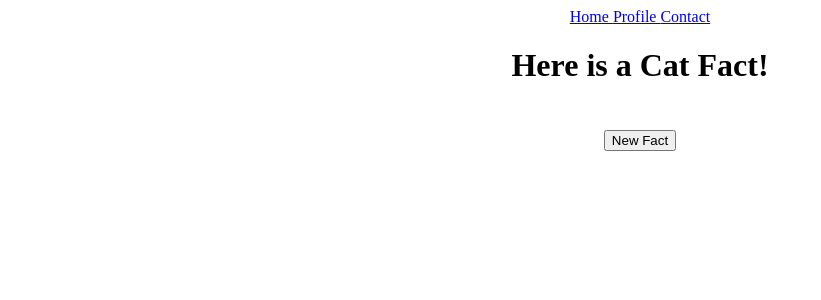
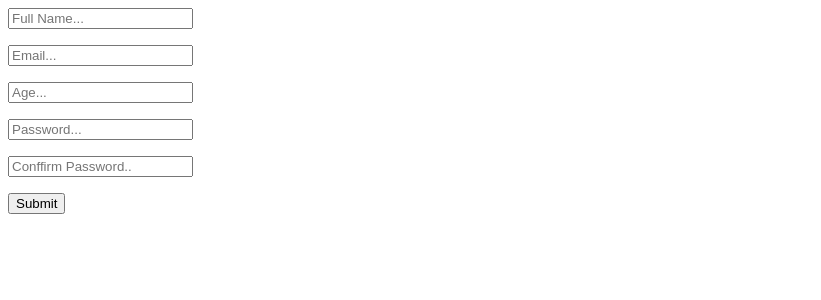
Before and after one commit to paulabeatrizz/react, a React (Create React App) app in the folder app-test/: page / in a window 1280 px wide. Shown: the top 300 px of the page, without its empty margins (0-821 px from the left). Built offline with nearby package versions, Linux system fonts and the light colour scheme; no server answers.

Commit message:
forms in react

```diff
--- a/app-test/package.json
+++ b/app-test/package.json
@@ -3,6 +3,7 @@
   "version": "0.1.0",
   "private": true,
   "dependencies": {
+    "@hookform/resolvers": "^5.2.2",
     "@tanstack/react-query": "^5.90.20",
     "@testing-library/dom": "^10.4.1",
     "@testing-library/jest-dom": "^6.9.1",
@@ -11,9 +12,11 @@
     "axios": "^1.13.2",
     "react": "^19.2.3",
     "react-dom": "^19.2.3",
+    "react-hook-form": "^7.71.1",
     "react-router-dom": "^7.13.0",
     "react-scripts": "5.0.1",
-    "web-vitals": "^2.1.4"
+    "web-vitals": "^2.1.4",
+    "yup": "^1.7.1"
   },
   "scripts": {
     "start": "react-scripts start",
--- a/app-test/src/App.css
+++ b/app-test/src/App.css
@@ -36,3 +36,7 @@
     transform: rotate(360deg);
   }
 }
+
+p {
+  color: red;
+}
--- a/app-test/src/App.js
+++ b/app-test/src/App.js
@@ -1,33 +1,10 @@
 import './App.css';
-import {BrowserRouter as Router, Routes, Route} from 'react-router-dom';
-import { Home } from './pages/Home';
-import { Navbar } from './Navbar';
-import { Profile } from './pages/Profile';
-import { Contact } from './pages/Contact';
-import {QueryClient, QueryClientProvider} from '@tanstack/react-query';
-
+import { Form } from './components/Form';
 
 function App() {
-
-  const client = new  QueryClient({defaultOptions: {
-    queries: {
-      refetchOnWindowFocus : true,
-    }
-  }});
-
   return (
-    <div className="App">
-      <QueryClientProvider client={client}>
-        <Router>
-          <Navbar />
-          <Routes>
-            <Route path="/" element={<Home/>} />
-            <Route path="/profile" element={<Profile/>} />
-            <Route path="/contact" element={<Contact/>} />
-            <Route path="*" element={<h1> PAGE NOT FOUND </h1>} />
-          </Routes>
-        </Router>
-      </QueryClientProvider>
+    <div>
+      <Form />
     </div>
   );
 }
--- /dev/null
+++ b/app-test/src/components/Form.js
@@ -0,0 +1,37 @@
+import { useForm } from "react-hook-form";
+import {yupResolver} from '@hookform/resolvers/yup';
+import * as yup from 'yup';
+
+export const Form = () => {
+    const schema = yup.object().shape({
+        fullName: yup.string().required("Your Full Name is Required"),
+        email: yup.string().email().required("Your Email is Required"),
+        age: yup.number().positive().integer().min(18).required(),
+        password: yup.string().min(4).max(20).required("Your Password is Required"),
+        confirmPassword: yup.string().oneOf([yup.ref("password"), null], "Passwords dont match!").required(),
+    });
+
+    const {register, handleSubmit, formState: {errors}} = useForm({
+        resolver: yupResolver(schema),
+    });
+
+    const onSubmit = (data) => {
+        console.log(data);
+    }
+    return (
+        <form onSubmit={handleSubmit(onSubmit)}>
+            <input type="text" placeholder="Full Name..." {...register("fullName")}/>
+            <p>{errors.fullName?.message}</p>
+            <input type="text" placeholder="Email..." {...register("email")}/>
+            <p>{errors.email?.message}</p>
+            <input type="number" placeholder="Age..." {...register("age")}/>
+            <p>{errors.age?.message}</p>
+            <input type="password" placeholder="Password..." {...register("password")}/>
+            <p>{errors.password?.message}</p>
+            <input type="password" placeholder="Conffirm Password.." {...register("confirmPassword")}/>
+            <p>{errors.confirmPassword?.message}</p>
+            <input type="submit" />
+
+        </form>
+    );
+}
```
Also changed, not shown: 1 other file (tests, documents, lock files or other folders).
